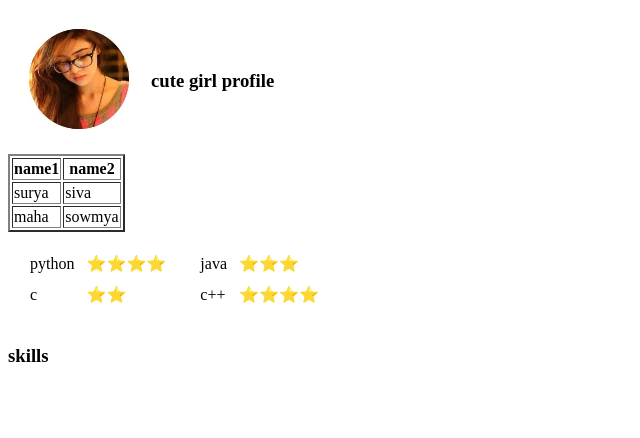
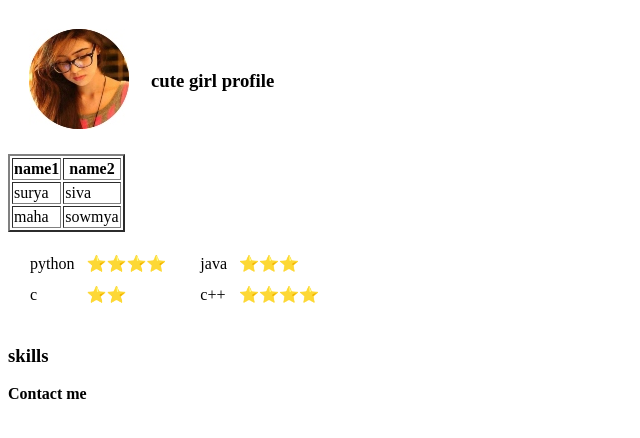
Before and after one commit to surya2034/mysite, a plain HTML site: page index.html in a window 1280 px wide. Shown: the full height of the page, 0-640 px from the left. Drawn offline with Linux system fonts and the light colour scheme; files whose address does not match are found by name.

Commit message:
Update index.html

```diff
--- a/index.html
+++ b/index.html
@@ -68,6 +68,7 @@
 
   </table>
   <h3>skills</h3>
+  <a herf="contact.html"><strong>Contact me</strong></a>
 
 </body>
 
```
